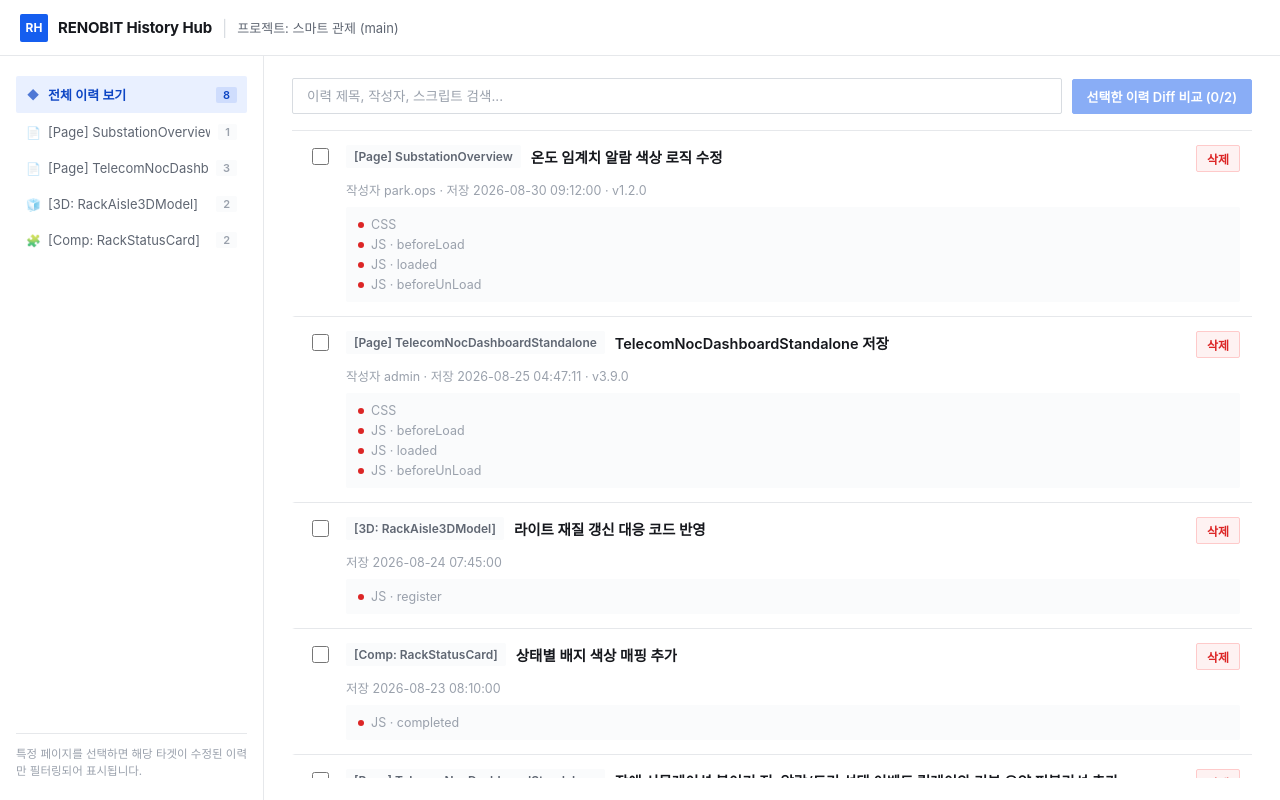
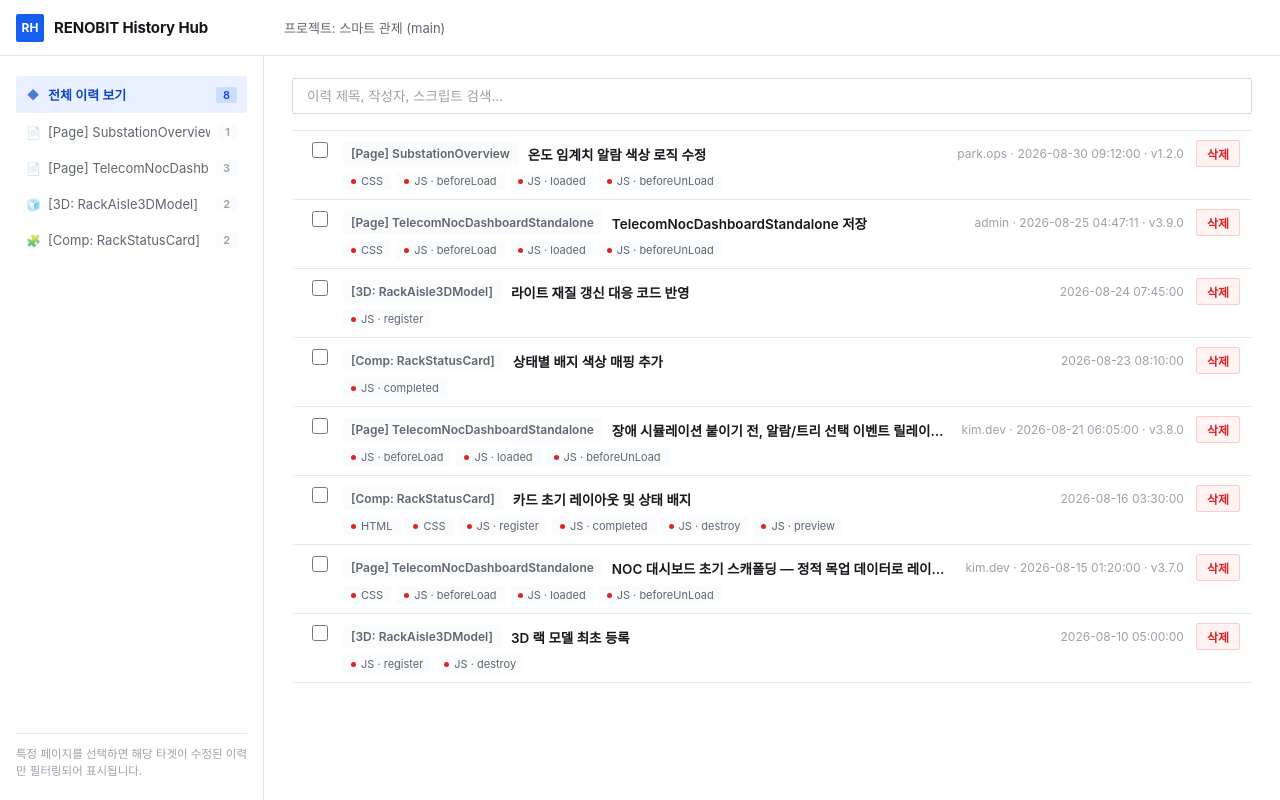
Before and after one commit to wemb-toyproject-rhh/2026_toy_project_h, a React (Vite) app: page / in a window 1280 px wide. Built offline with nearby package versions, Linux system fonts and the light colour scheme; a web font is replaced by a local one.

Commit message:
style: 이력 리스트 스타일 수정

```diff
--- a/src/components/common/Header.jsx
+++ b/src/components/common/Header.jsx
@@ -4,12 +4,13 @@ import styles from "./Header.module.css";
 export default function Header() {
   return (
     <header className={styles.header}>
-      <div className={styles.brand}>
+      <div className={styles.brandCol}>
         <Link to="/" className={styles.logoLink}>
           <span className={styles.logo}>RH</span>
           <strong className={styles.title}>RENOBIT History Hub</strong>
         </Link>
-        <span className={styles.divider}>|</span>
+      </div>
+      <div className={styles.metaCol}>
         <span className={styles.project}>프로젝트: 스마트 관제 (main)</span>
       </div>
     </header>
--- a/src/components/common/Header.module.css
+++ b/src/components/common/Header.module.css
@@ -3,17 +3,17 @@
   flex-shrink: 0;
   background: var(--color-surface);
   border-bottom: 1px solid var(--color-border);
-  padding: 0 20px;
+  display: flex;
+  align-items: stretch;
+}
+
+.brandCol {
+  width: var(--sidebar-width);
+  flex-shrink: 0;
+  box-sizing: border-box;
   display: flex;
   align-items: center;
-  justify-content: space-between;
-}
-
-.brand {
-  display: flex;
-  align-items: center;
-  gap: 10px;
-  min-width: 0;
+  padding: 0 16px;
 }
 
 .logoLink {
@@ -22,6 +22,7 @@
   gap: 10px;
   text-decoration: none;
   color: inherit;
+  min-width: 0;
 }
 
 .logo {
@@ -42,10 +43,16 @@
   font-size: 15px;
   letter-spacing: -0.01em;
   white-space: nowrap;
+  overflow: hidden;
+  text-overflow: ellipsis;
 }
 
-.divider {
-  color: var(--color-border-strong);
+.metaCol {
+  flex: 1;
+  min-width: 0;
+  display: flex;
+  align-items: center;
+  padding: 0 20px;
 }
 
 .project {
--- a/src/components/detail/SubTabGroup.jsx
+++ b/src/components/detail/SubTabGroup.jsx
@@ -30,6 +30,7 @@ export default function SubTabGroup({
             className={`${styles.primaryTab} ${activePrimaryId === tab.id ? styles.active : ""}`}
             onClick={() => onPrimaryChange(tab.id)}
           >
+            <span className={`${styles.fileIcon} ${styles[tab.id] ?? ""}`} />
             {tab.label}
             {tab.modified && <span className={styles.dot} />}
           </button>
--- a/src/components/history/PRCard.jsx
+++ b/src/components/history/PRCard.jsx
@@ -10,33 +10,65 @@ export default function PRCard({
   onToggleSelect,
 }) {
   const navigate = useNavigate();
+  const toggleBlocked = !selected && selectionDisabled;
+
+  const handleToggle = () => {
+    if (toggleBlocked) return;
+    onToggleSelect(item.id);
+  };
+
+  const goToDetail = (e) => {
+    e.stopPropagation();
+    navigate(`/history/${item.id}`);
+  };
 
   return (
     <div
-      className={`${styles.card} ${selected ? styles.highlighted : ""}`}
-      role="button"
+      className={`${styles.card} ${selected ? styles.highlighted : ""} ${toggleBlocked ? styles.disabled : ""}`}
+      role="checkbox"
+      aria-checked={selected}
+      aria-disabled={toggleBlocked}
       tabIndex={0}
-      onClick={() => navigate(`/history/${item.id}`)}
+      onClick={handleToggle}
       onKeyDown={(e) => {
-        if (e.key === "Enter") navigate(`/history/${item.id}`);
+        if (e.key === "Enter" || e.key === " ") {
+          e.preventDefault();
+          handleToggle();
+        }
       }}
     >
       <input
         type="checkbox"
         className={styles.checkbox}
-        aria-label="비교 대상으로 선택"
+        aria-hidden="true"
+        tabIndex={-1}
         checked={selected}
-        disabled={!selected && selectionDisabled}
+        disabled={toggleBlocked}
         onClick={(e) => e.stopPropagation()}
-        onChange={() => onToggleSelect(item.id)}
+        onChange={handleToggle}
       />
 
       <div className={styles.body}>
         <div className={styles.topRow}>
-          <div className={styles.titleGroup}>
+          <div
+            className={styles.titleGroup}
+            role="link"
+            tabIndex={0}
+            onClick={goToDetail}
+            onKeyDown={(e) => {
+              if (e.key === "Enter") goToDetail(e);
+            }}
+          >
             <Badge tone={selected ? "accent" : "neutral"}>{item.targetLabel}</Badge>
             <span className={styles.title}>{item.title}</span>
           </div>
+
+          <div className={styles.rightGroup}>
+            <span className={styles.meta}>
+              {item.author ? `${item.author} · ` : ""}
+              {item.savedAt}
+              {item.version ? ` · v${item.version}` : ""}
+            </span>
             <Button
               variant="danger"
               size="sm"
@@ -45,20 +77,15 @@ export default function PRCard({
               삭제
             </Button>
           </div>
-
-        <div className={styles.meta}>
-          {item.author ? `작성자 ${item.author} · ` : ""}
-          저장 {item.savedAt}
-          {item.version ? ` · v${item.version}` : ""}
         </div>
 
         {item.changedPaths?.length > 0 && (
-          <div className={styles.changes}>
-            {item.changedPaths.map((path, idx) => (
-              <div key={idx} className={styles.changeRow}>
-                <span className={styles.dot} />
-                <span className={styles.changePath}>{path}</span>
-              </div>
+          <div className={styles.tags}>
+            {item.changedPaths.map((path) => (
+              <span key={path} className={styles.tag}>
+                <span className={styles.tagDot} />
+                {path}
+              </span>
             ))}
           </div>
         )}
--- a/src/components/history/PRCard.module.css
+++ b/src/components/history/PRCard.module.css
@@ -1,9 +1,9 @@
 .card {
   border-bottom: 1px solid var(--color-border);
   border-left: 3px solid transparent;
-  padding: 14px 12px 14px 13px;
+  padding: 9px 12px 9px 13px;
   display: flex;
-  gap: 14px;
+  gap: 12px;
   align-items: flex-start;
   background: var(--color-surface);
   cursor: pointer;
@@ -23,10 +23,14 @@
   border-left-color: var(--color-accent);
 }
 
+.card.disabled {
+  cursor: not-allowed;
+}
+
 .checkbox {
-  width: 17px;
-  height: 17px;
-  margin-top: 3px;
+  width: 16px;
+  height: 16px;
+  margin-top: 2px;
   accent-color: var(--color-accent);
   flex-shrink: 0;
 }
@@ -36,13 +40,13 @@
   min-width: 0;
   display: flex;
   flex-direction: column;
-  gap: 8px;
+  gap: 5px;
 }
 
 .topRow {
   display: flex;
   justify-content: space-between;
-  align-items: flex-start;
+  align-items: center;
   gap: 12px;
 }
 
@@ -51,10 +55,12 @@
   align-items: center;
   gap: 10px;
   min-width: 0;
+  flex: 1;
+  cursor: pointer;
 }
 
 .title {
-  font-size: 14.5px;
+  font-size: 13.5px;
   font-weight: 600;
   color: var(--color-text);
   text-decoration: none;
@@ -63,45 +69,50 @@
   white-space: nowrap;
 }
 
-.title:hover {
+.titleGroup:hover .title {
   color: var(--color-accent);
   text-decoration: underline;
 }
 
-.meta {
-  font-size: 12.5px;
-  color: var(--color-text-muted);
+.titleGroup:focus-visible {
+  outline: 2px solid var(--color-accent);
+  outline-offset: 2px;
+  border-radius: var(--radius-sm);
 }
 
-.changes {
-  background: var(--color-surface-sunken);
-  border-radius: var(--radius-sm);
-  padding: 10px 12px;
+.rightGroup {
   display: flex;
-  flex-direction: column;
+  align-items: center;
+  gap: 12px;
+  flex-shrink: 0;
+}
+
+.meta {
+  font-size: 12px;
+  color: var(--color-text-muted);
+  white-space: nowrap;
+}
+
+.tags {
+  display: flex;
+  flex-wrap: wrap;
   gap: 5px;
 }
 
-.changeRow {
-  font-size: 12.5px;
+.tag {
+  display: inline-flex;
+  align-items: center;
+  gap: 5px;
+  padding: 2px 8px;
+  border-radius: var(--radius-sm);
+  background: var(--color-surface-sunken);
+  font-size: 11px;
   color: var(--color-text-secondary);
-  display: flex;
-  align-items: center;
-  gap: 7px;
 }
 
-.changeRow strong {
-  color: var(--color-text);
-  font-weight: 600;
-}
-
-.changePath {
-  color: var(--color-text-muted);
-}
-
-.dot {
-  width: 6px;
-  height: 6px;
+.tagDot {
+  width: 5px;
+  height: 5px;
   border-radius: 50%;
   background: var(--color-danger);
   flex-shrink: 0;
--- a/src/pages/HistoryListPage.jsx
+++ b/src/pages/HistoryListPage.jsx
@@ -21,12 +21,18 @@ export default function HistoryListPage() {
 
   return (
     <div className={styles.page}>
-      <div className={styles.toolbar}>
       <input
         type="text"
         className={styles.search}
         placeholder="이력 제목, 작성자, 스크립트 검색..."
       />
+
+      {selectedIds.length > 0 && (
+        <div className={styles.selectionBarWrap}>
+          <div className={styles.selectionBar}>
+            <span className={styles.selectionCount}>
+              {selectedIds.length}개 선택됨 · 비교하려면 2개를 선택하세요
+            </span>
             <Button
               variant="primary"
               disabled={!canCompare}
@@ -35,6 +41,8 @@ export default function HistoryListPage() {
               선택한 이력 Diff 비교 ({selectedIds.length}/2)
             </Button>
           </div>
+        </div>
+      )}
 
       <div className={styles.list}>
         {historyEntries.map((item) => (
--- a/src/pages/HistoryListPage.module.css
+++ b/src/pages/HistoryListPage.module.css
@@ -6,15 +6,9 @@
   min-height: 0;
 }
 
-.toolbar {
-  display: flex;
-  gap: 10px;
-  align-items: center;
+.search {
+  width: 100%;
   flex-shrink: 0;
-}
-
-.search {
-  flex: 1;
   padding: 9px 14px;
   border: 1px solid var(--color-border-strong);
   border-radius: var(--radius-sm);
@@ -34,6 +28,54 @@
   color: var(--color-text-muted);
 }
 
+.selectionBarWrap {
+  position: fixed;
+  left: var(--sidebar-width);
+  right: 0;
+  bottom: 22px;
+  display: flex;
+  justify-content: center;
+  pointer-events: none;
+  z-index: 20;
+}
+
+.selectionBar {
+  pointer-events: auto;
+  display: flex;
+  align-items: center;
+  gap: 14px;
+  padding: 10px 16px;
+  background: var(--color-surface);
+  border: 1px solid var(--color-border-strong);
+  border-radius: var(--radius-md);
+  box-shadow: var(--shadow-md);
+  animation: selectionBarIn 0.16s ease;
+}
+
+.selectionCount {
+  font-size: 12.5px;
+  font-weight: 600;
+  color: var(--color-text-secondary);
+  white-space: nowrap;
+}
+
+@keyframes selectionBarIn {
+  from {
+    opacity: 0;
+    transform: translateY(8px);
+  }
+  to {
+    opacity: 1;
+    transform: translateY(0);
+  }
+}
+
+@media (prefers-reduced-motion: reduce) {
+  .selectionBar {
+    animation: none;
+  }
+}
+
 .list {
   display: flex;
   flex-direction: column;
```
Also changed, not shown: src/components/detail/SubTabGroup.module.css (+43 -19 lines). Lines whose indentation alone changed are shown as unchanged.
